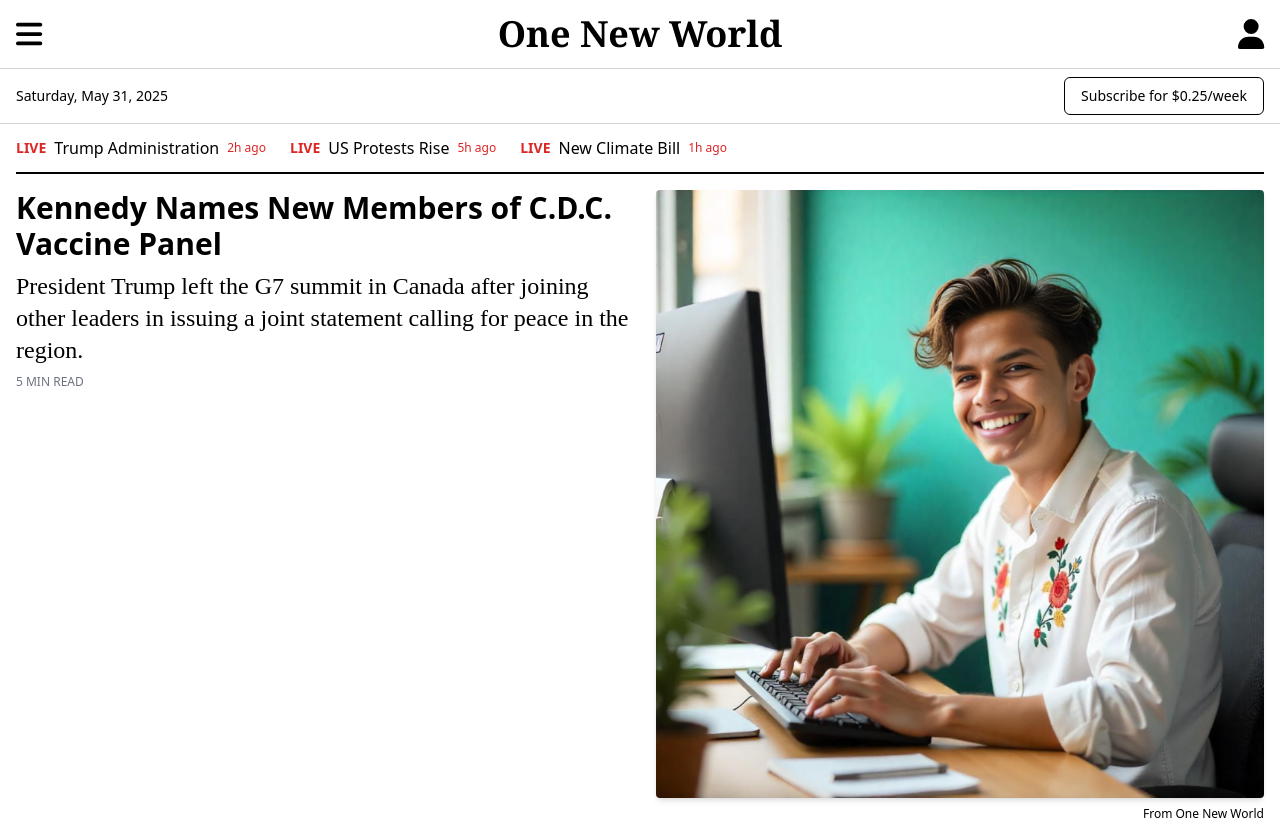
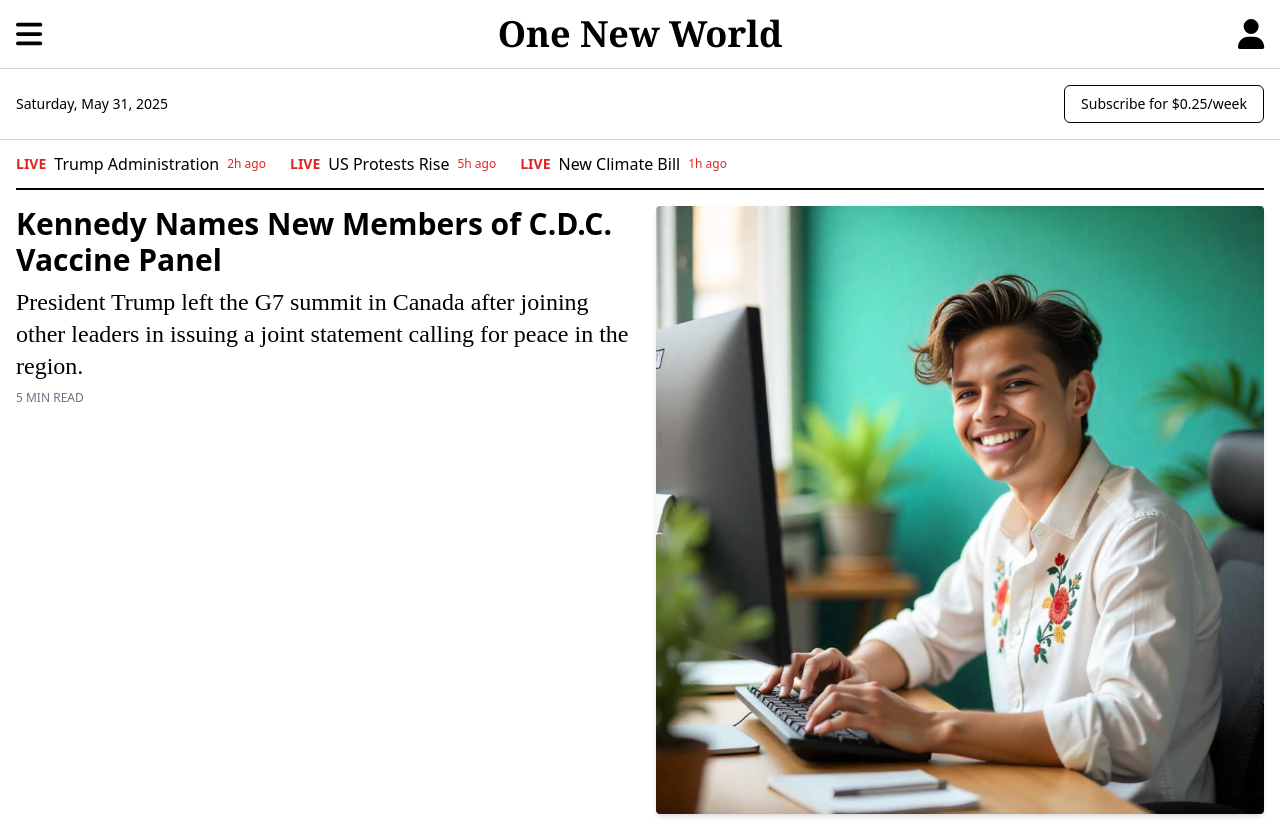
Before and after one commit to hridoyhassan838/Project-2, a Next.js app: page / in a window 1280 px wide. Shown: the top 820 px of the page. Built offline with nearby package versions, Linux system fonts and the light colour scheme.

Commit message:
Set HTML lang attribute to en

```diff
--- a/src/components/Header.jsx
+++ b/src/components/Header.jsx
@@ -33,7 +33,7 @@ export default function Header() {
         </a>
       </nav>
 
-      <section className="flex flex-col sm:flex-row items-center justify-between gap-2 px-4 py-2 bg-white border-t border-gray-300 text-center sm:text-left">
+      <section className="flex flex-col sm:flex-row items-center justify-between gap-2 px-4 py-4 bg-white border-t border-gray-300 text-center sm:text-left">
         <time className="text-xs sm:text-sm text-black">
           Saturday, May 31, 2025
         </time>
```
